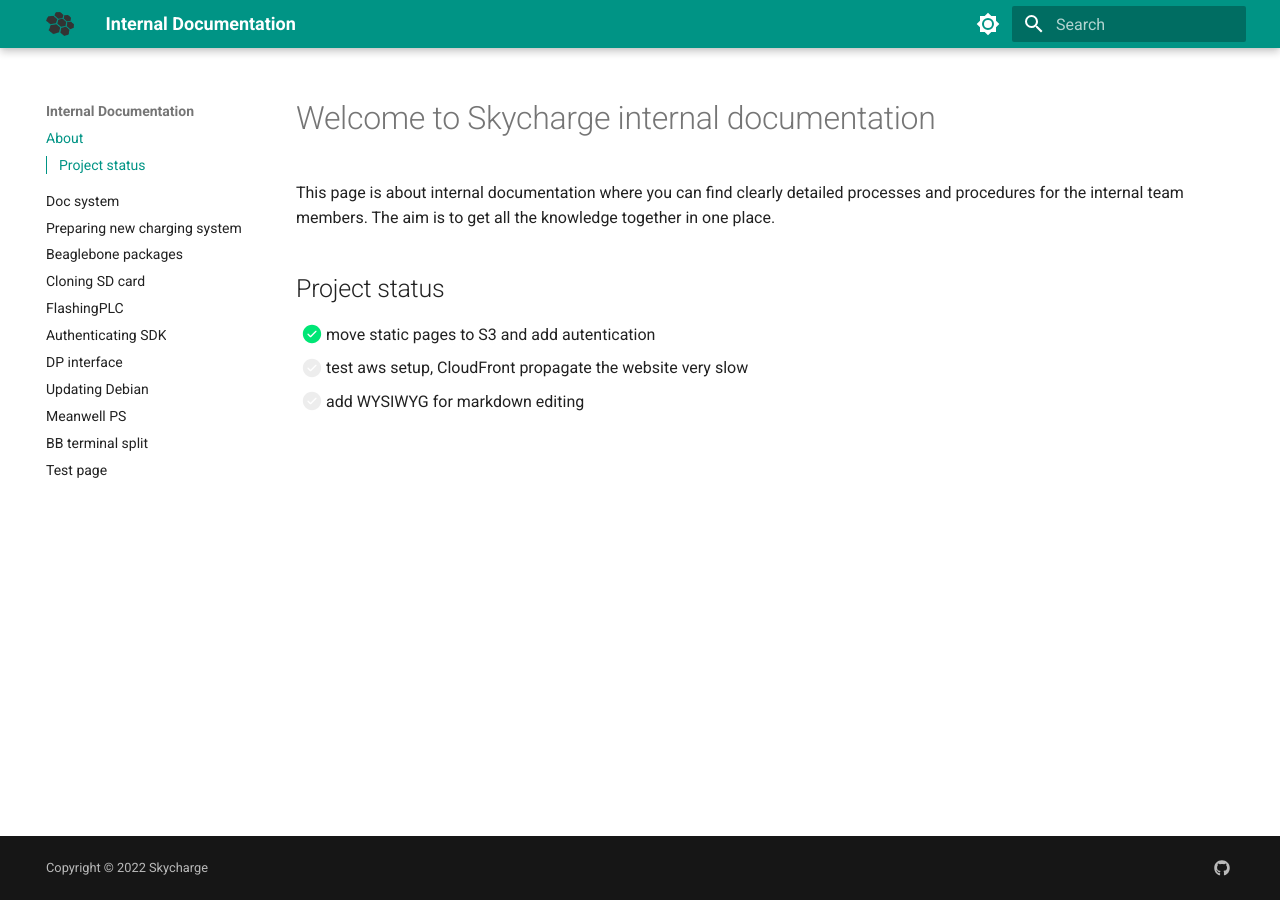
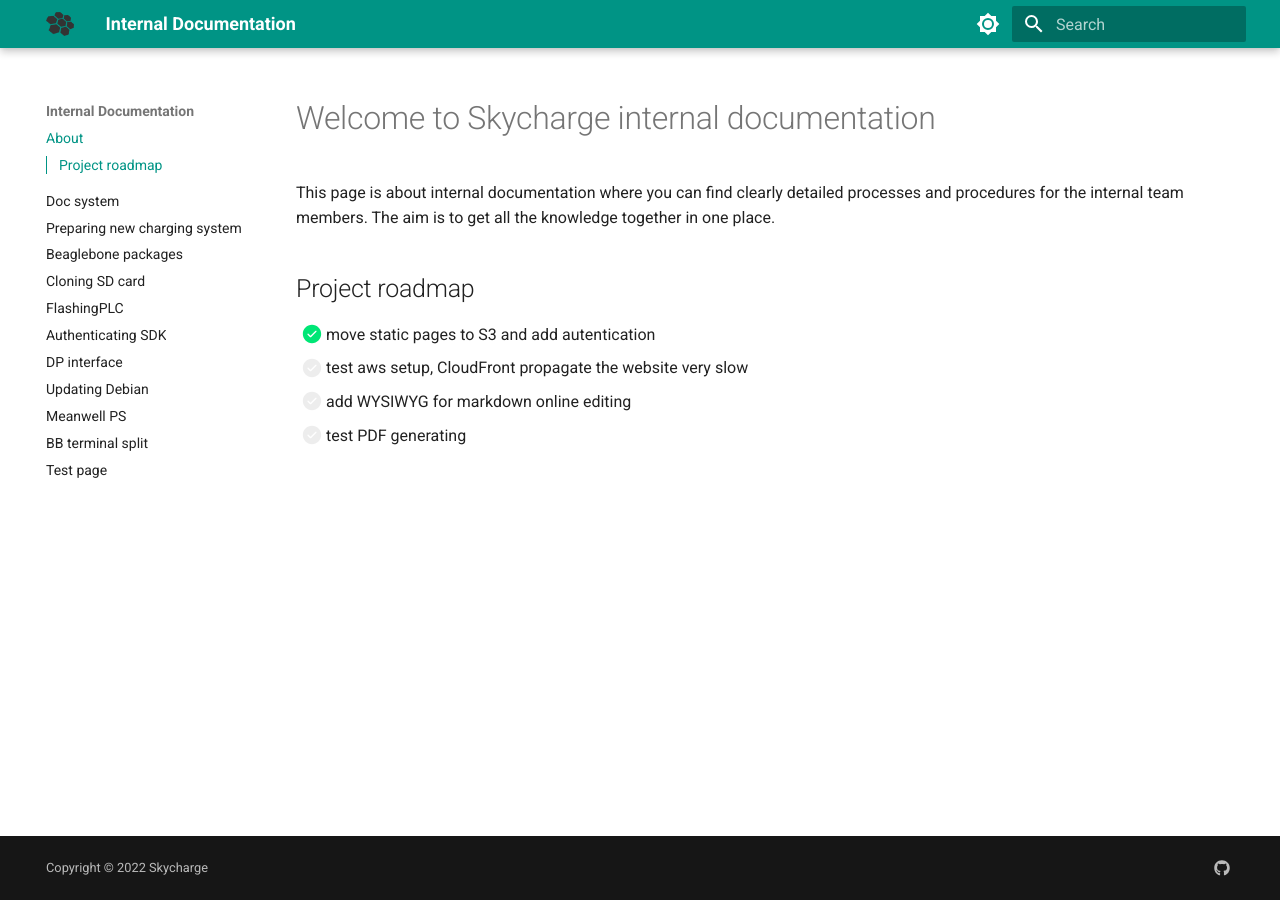
Before and after one commit to g-zajac/mkdosc-playground, an MkDocs documentation site: the page built from docs/index.md, in a window 1280 px wide. Built offline with MkDocs 1.6.1 and Material for MkDocs 9.7.7, drawn with Linux system fonts in a browser that asks for light colours.

Commit message:
change status to roadmap

```diff
--- a/docs/index.md
+++ b/docs/index.md
@@ -8,7 +8,11 @@ The aim is to get all the knowledge together in one place.
 The Skycharge Documentation Center is a perfect place to explore and delve deeper into the potential of our products on the autonomus charging. Herein lies a set of comprehensive documents that provides the fundamentals and the specifications of our devices. Information curated here by our experts will help you initiate and build your next charging project.
 
  -->
-## Project status
+## Project roadmap
 - [x] move static pages to S3 and add autentication
 - [ ] test aws setup, CloudFront propagate the website very slow
-- [ ] add WYSIWYG for markdown editing
+- [ ] add WYSIWYG for markdown online editing
+- [ ] test PDF generating
+
+
+<!-- pdf generating plugin https://github.com/zhaoterryy/mkdocs-pdf-export-plugin -->
```
